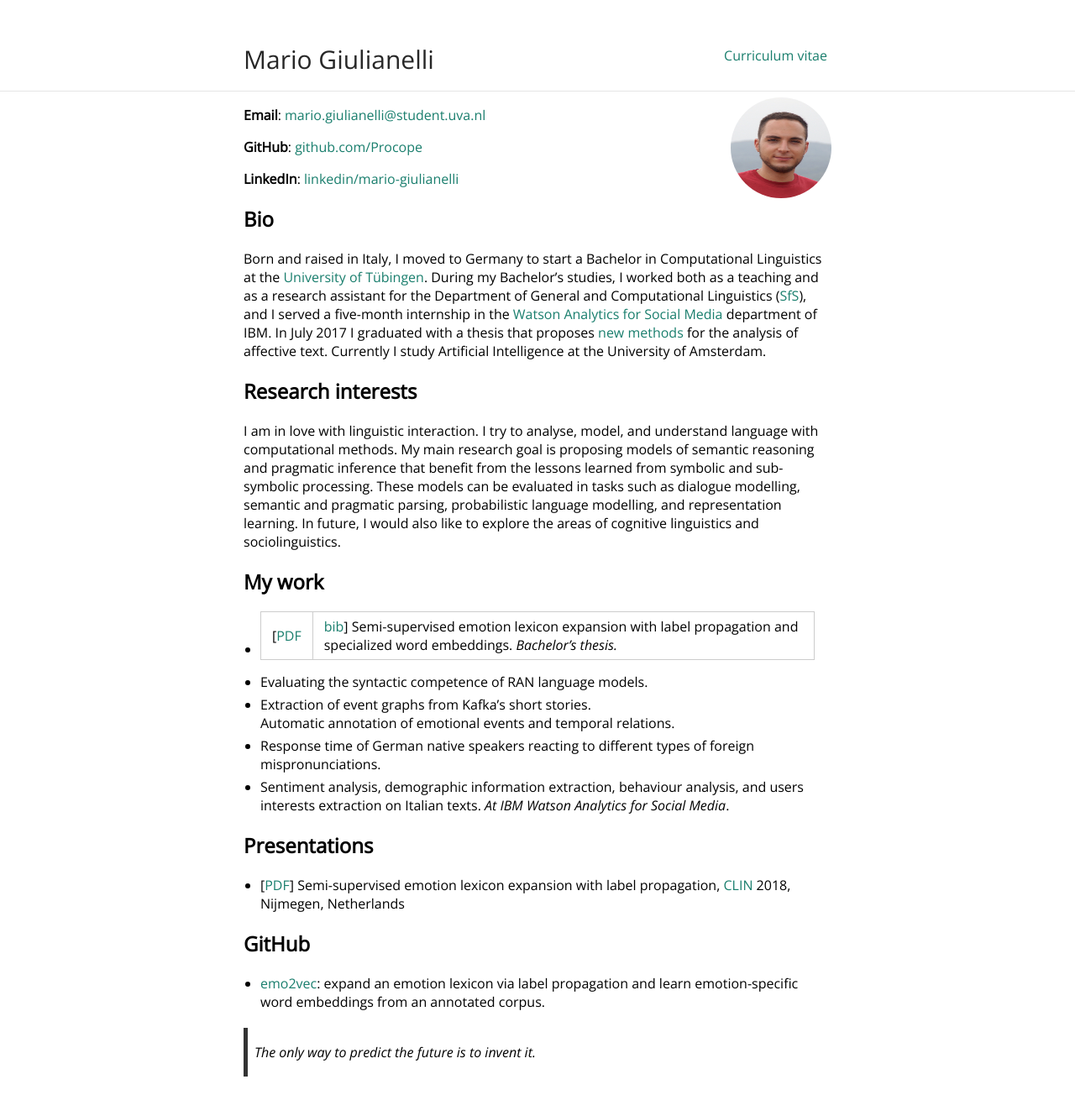
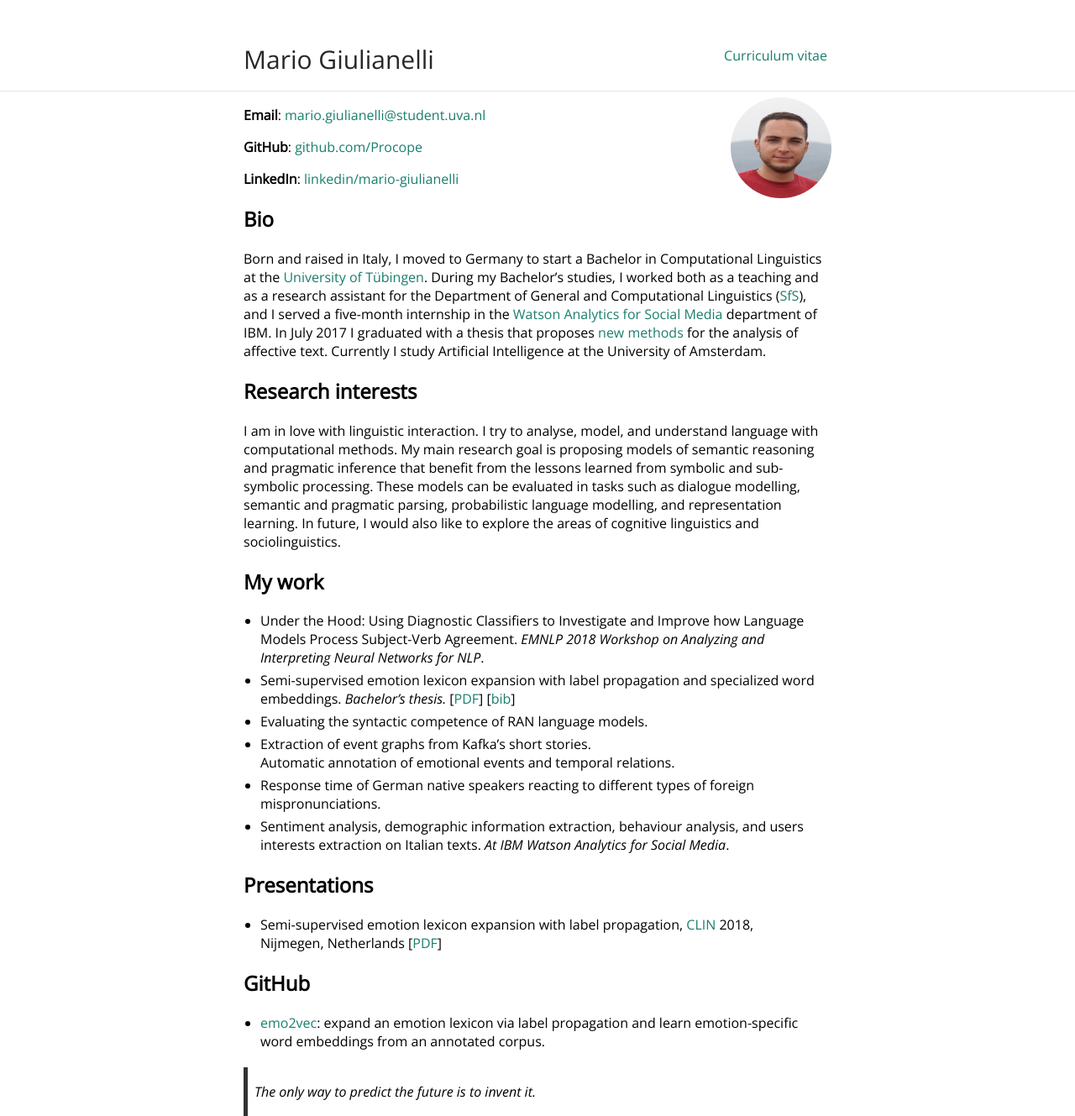
Before and after one commit to glnmario/glnmario.github.io, a Jekyll site: the page built from index.md, in a window 1280 px wide. Shown: the whole page at 84% size. Built offline with Jekyll 4.4.1, drawn with Linux system fonts in a browser that asks for light colours; before the commit the page ends 1282 px from its top, so only the background shows below that.

Commit message:
Update index.md

```diff
--- a/index.md
+++ b/index.md
@@ -22,7 +22,8 @@ I am in love with linguistic interaction. I try to analyse, model, and understan
 These models can be evaluated in tasks such as dialogue modelling, semantic and pragmatic parsing, probabilistic language modelling, and representation learning. In future, I would also like to explore the areas of cognitive linguistics and sociolinguistics.
 
 ## My work
-- [[PDF](https://arxiv.org/pdf/1708.03910.pdf)|[bib](http://dblp.uni-trier.de/rec/bibtex/journals/corr/abs-1708-03910)] Semi-supervised emotion lexicon expansion with label propagation and specialized word embeddings. _Bachelor's thesis._
+- Under the Hood: Using Diagnostic Classifiers to Investigate and Improve how Language Models Process Subject-Verb Agreement. _EMNLP 2018 Workshop on Analyzing and Interpreting Neural Networks for NLP_.
+- Semi-supervised emotion lexicon expansion with label propagation and specialized word embeddings. _Bachelor's thesis._ [[PDF](https://arxiv.org/pdf/1708.03910.pdf)] [[bib](http://dblp.uni-trier.de/rec/bibtex/journals/corr/abs-1708-03910)]
 - Evaluating the syntactic competence of RAN language models.
 - Extraction of event graphs from Kafka’s short stories.
   Automatic annotation of emotional events and temporal relations.
@@ -31,7 +32,7 @@ These models can be evaluated in tasks such as dialogue modelling, semantic and
  on Italian texts. _At IBM Watson Analytics for Social Media_.
 
 ## Presentations
-- [[PDF](CLIN28.pdf)] Semi-supervised emotion lexicon expansion with label propagation, [CLIN](http://clin28.cls.ru.nl/#abstract-49) 2018, Nijmegen, Netherlands
+- Semi-supervised emotion lexicon expansion with label propagation, [CLIN](http://clin28.cls.ru.nl/#abstract-49) 2018, Nijmegen, Netherlands [[PDF](CLIN28.pdf)]
 
 ## GitHub
 - [emo2vec](https://github.com/Procope/emo2vec/blob/master/README.md): expand an emotion lexicon via label propagation and learn emotion-specific word embeddings from an annotated corpus.
```
